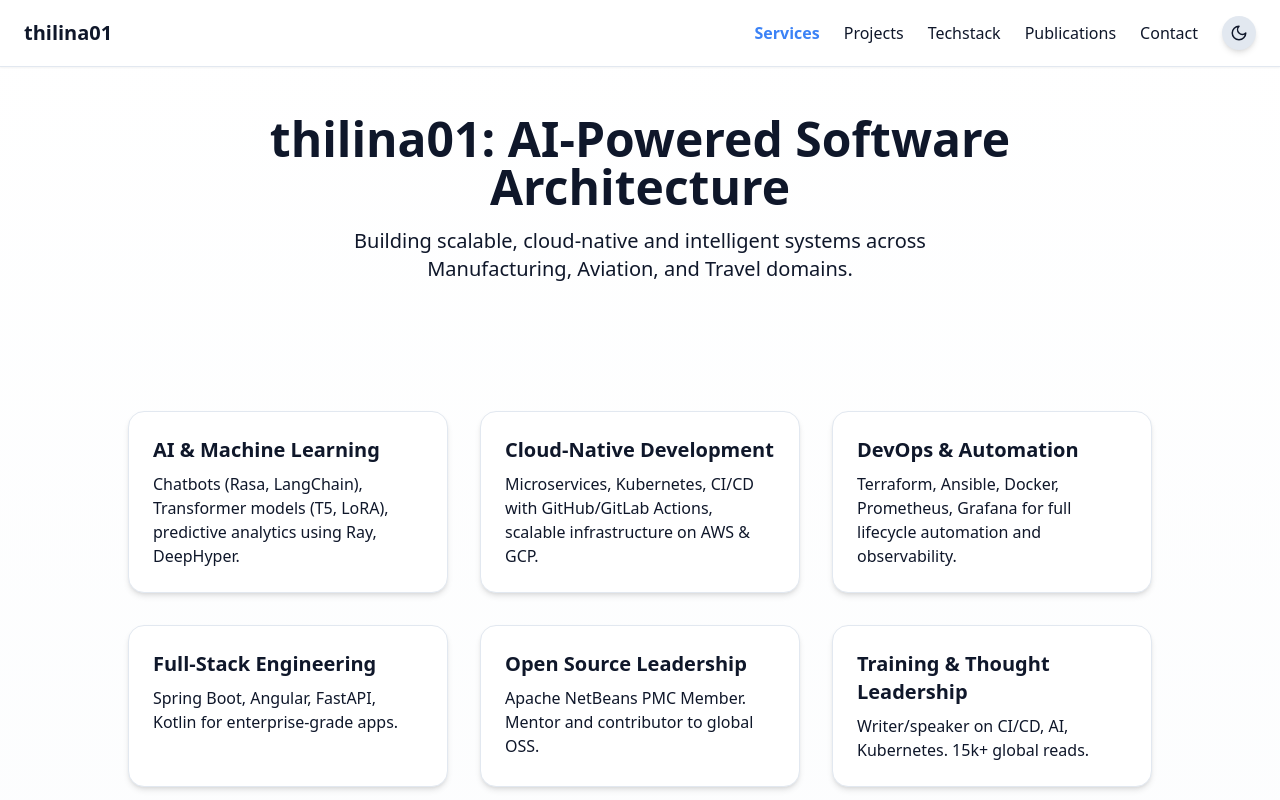
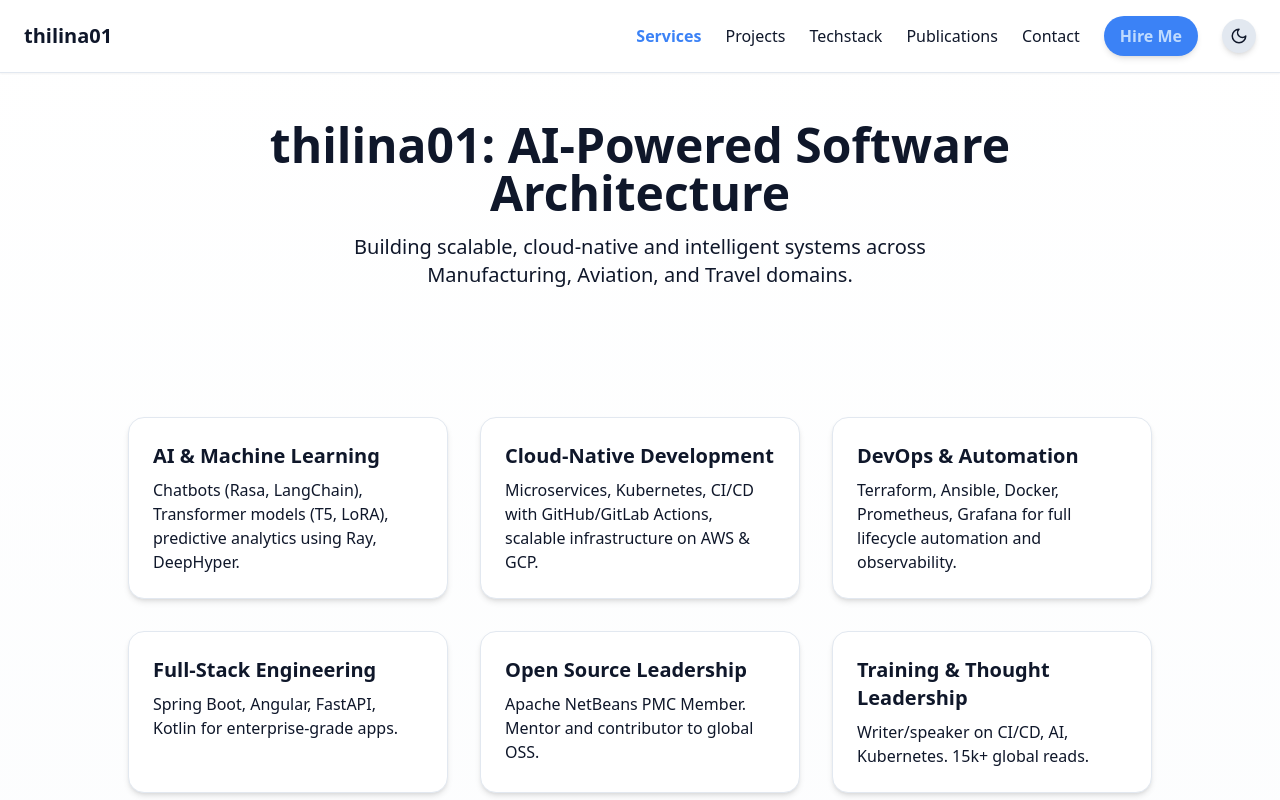
Before and after one commit to thilina01/thilina01.github.io, a React (Vite) app: page / in a window 1280 px wide. Shown: the top 800 px of the page. Built offline with nearby package versions, Linux system fonts and the light colour scheme.

Commit message:
Hire me button added

```diff
--- a/src/components/Navbar.jsx
+++ b/src/components/Navbar.jsx
@@ -41,6 +41,17 @@ export default function Navbar({ darkMode, setDarkMode, menuOpen, setMenuOpen, a
               {section === "footer" ? "Contact" : section.charAt(0).toUpperCase() + section.slice(1)}
             </button>
           ))}
+
+          {/* HIRE ME CTA */}
+          <a
+            href="https://drive.google.com/file/d/1Iti2Vx1BUcz67lIdQCLvz5449MkyOJLC/view?usp=sharing"
+            target="_blank"
+            rel="noopener noreferrer"
+            className="bg-blue-500 hover:bg-blue-600 text-blue-200 font-semibold py-2 px-4 rounded-full shadow-md transition animate-pulse"
+          >
+            Hire Me
+          </a>
+
           <button
             onClick={() => setDarkMode(!darkMode)}
             className="bg-slate-200 dark:bg-slate-700 p-2 rounded-full shadow-md hover:shadow-lg transition"
@@ -62,6 +73,17 @@ export default function Navbar({ darkMode, setDarkMode, menuOpen, setMenuOpen, a
               {section === "footer" ? "Contact" : section.charAt(0).toUpperCase() + section.slice(1)}
             </button>
           ))}
+
+          {/* HIRE ME CTA (Mobile Menu) */}
+          <a
+            href="https://drive.google.com/file/d/1Iti2Vx1BUcz67lIdQCLvz5449MkyOJLC/view?usp=sharing"
+            target="_blank"
+            rel="noopener noreferrer"
+            className="bg-blue-500 hover:bg-blue-600 text-blue-200 font-semibold py-2 px-4 rounded-full shadow-md transition animate-pulse w-fit"
+          >
+            Hire Me
+          </a>
+
           <button
             onClick={() => {
               setDarkMode(!darkMode);
```
